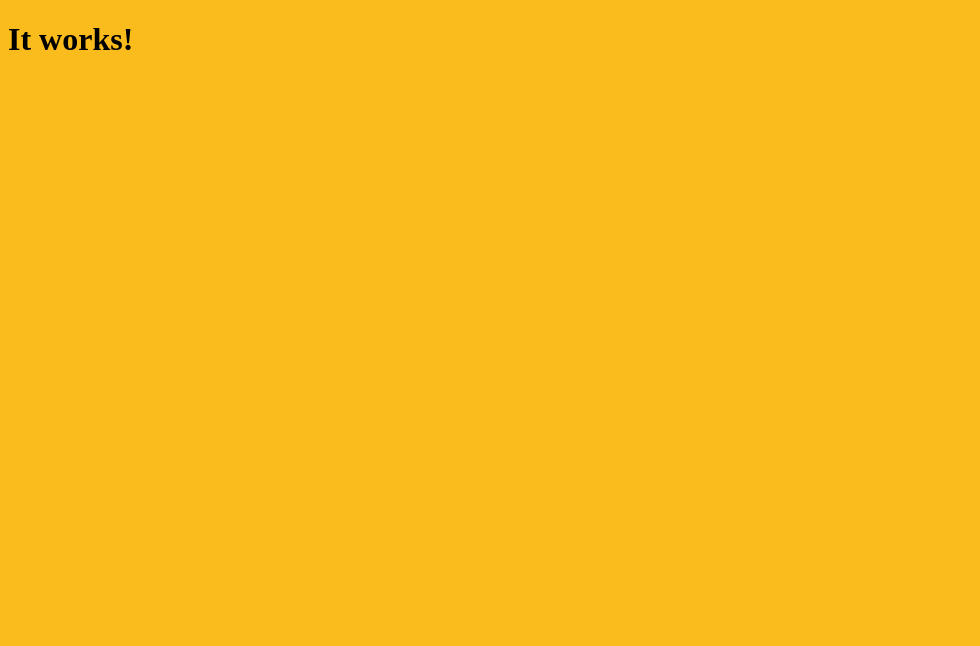
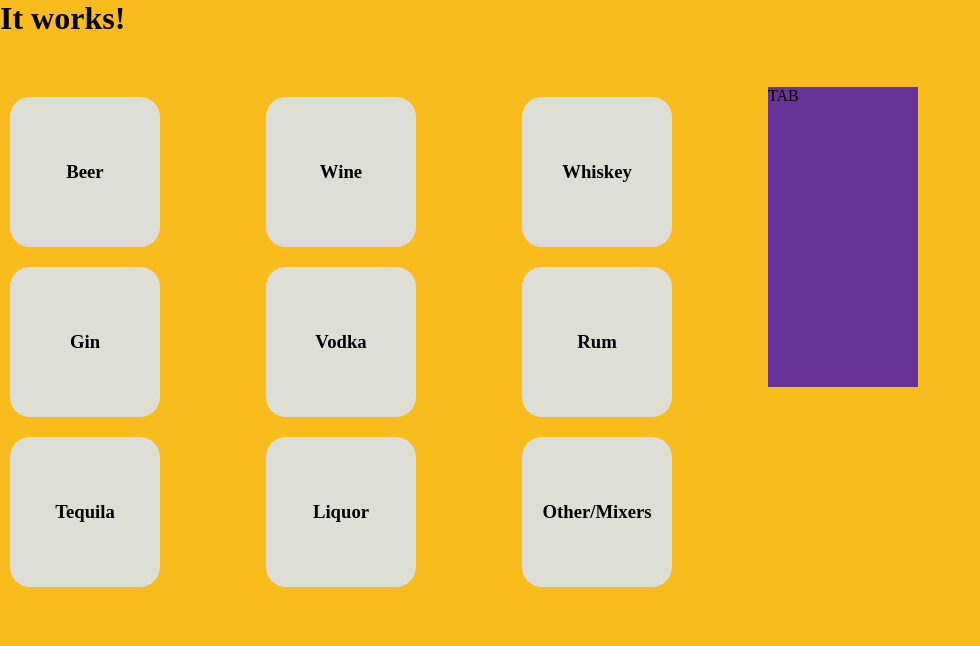
Before and after one commit to janeskywalker/barapp, a Django app: page / in a window 1280 px wide. Before the commit the part shown is almost empty. Shown: the top 646 px of the page, without its empty margins (0-980 px from the left). Run offline with Django 3.2, Linux system fonts and the light colour scheme.

Commit message:
Worked on main.html and related css

```diff
--- a/barapp/static/style.css
+++ b/barapp/static/style.css
@@ -1,3 +1,60 @@
+* {
+    margin: 0;
+    padding: 0;
+}
+
 body {
-    background: rgb(250, 187, 28)
+    background: rgb(250, 187, 28);
 }
+
+.container {
+    display: grid;
+    grid-template-areas:    'head head'
+                            'cat tab'
+                            'foot tab';
+    grid-template-columns: 3fr 2fr;
+    grid-template-rows: 50px 1fr 50px;
+    /* justify-items: center; */
+}
+
+.cats {
+    display: grid;
+    grid-area: cat;
+    grid-template-columns: 1fr 1fr 1fr;
+
+}
+
+.category {
+    display: relative;
+    height: 150px;
+    width: 150px;
+    background: rgb(221, 222, 213);
+    margin: 10px;
+    border-radius: 20px;
+    text-align: center;
+}
+
+.tab {
+    grid-area: tab;
+    height: 300px;
+    width: 150px;
+    background: rebeccapurple;
+}
+
+h3 {
+    display: absolute;
+    line-height: 150px;
+}
+
+h1 {
+    grid-area: head;
+}
+
+@media screen and (max-width: 600px) {
+    .container {
+    display: grid;
+
+    grid-template-columns: 1fr 1fr 2fr;
+    justify-items: center;
+    }
+}
--- a/barapp/templates/main.html
+++ b/barapp/templates/main.html
@@ -6,9 +6,20 @@
     <meta name="viewport" content="width=device-width, initial-scale=1.0">
     <meta http-equiv="X-UA-Compatible" content="ie=edge">
     <link rel="stylesheet" type="text/css" href="{% static 'style.css' %}">
-    <title>Document</title>
+    <title>BarApp</title>
 </head>
 <body>
     <h1>It works!</h1>
+    <section class="container">
+        <section class="cats">
+            {% for category in categories %}
+                <div class="category">
+                    <h3>{{category}}</h3>
+                </div>
+            {% endfor %}
+        </section>
+        <div class="tab">TAB</div>
+    </section>
+
 </body>
 </html>
--- a/barapp/views.py
+++ b/barapp/views.py
@@ -3,4 +3,16 @@ from .models import *
 
 # Create your views here.
 def main(request):
-    return render(request, 'main.html')
+    categories = {
+        'Beer': 'Beer',
+        'Wine': 'Wine',
+        'Whiskey': 'Whiskey',
+        'Gin': 'Gin',
+        'Vodka': 'Vodka',
+        'Rum': 'Rum',
+        'Tequila': 'Tequila',
+        'Liquor': 'Liquor',
+        'Other/Mixers': 'Other/Mixers'
+        }
+
+    return render(request, 'main.html', {'categories': categories})
```
